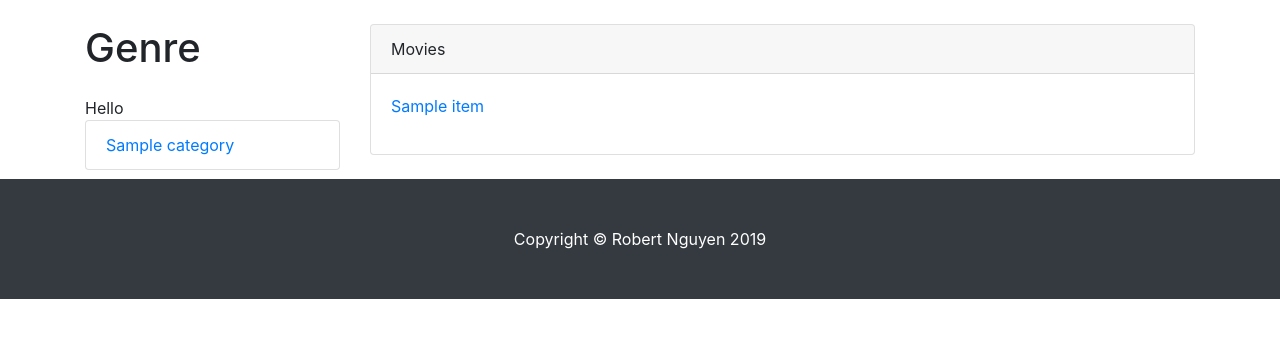
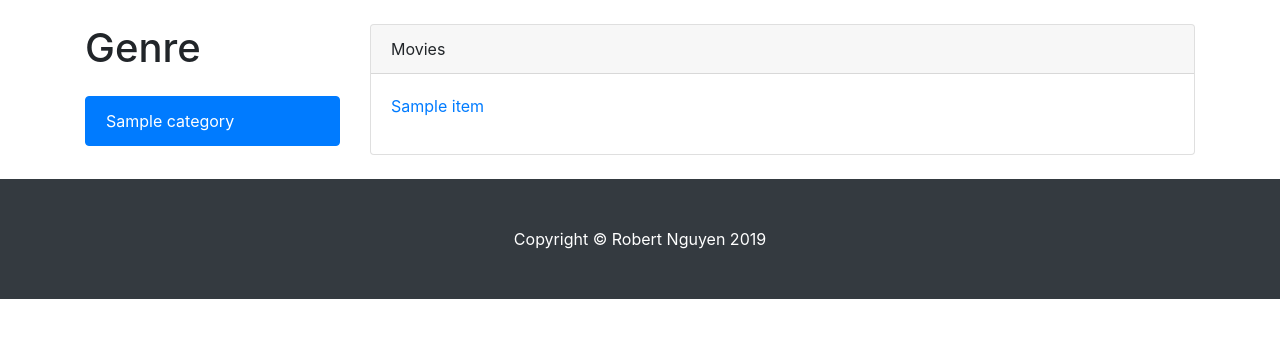
Before and after one commit to MinhNNguyen/catalogApplication, a Flask app: a page that uses templates/category_page.html in a window 1280 px wide. Shown: the part 56-394 px from the top of the page. Run offline with Flask 2, Linux system fonts and the light colour scheme; tables that the repository leaves empty hold one stand-in row (values such as "Sample post"); some libraries are stand-ins or nearby versions.

Commit message:
Updating Content 4

```diff
--- a/templates/category_page.html
+++ b/templates/category_page.html
@@ -8,11 +8,11 @@
 			<div class="list-group">
 				{% for category in categories %}
 					{% if category.id == currentCategory.id %}
-					  Hello
+					  <a href= "{{ url_for('category_page', cat_name = category.name) }}" class="list-group-item active">{{ category.name }}</a>
+					{% else %}
+					  <a href= "{{ url_for('category_page', cat_name = category.name) }}" class="list-group-item">{{ category.name }}</a>
 					{% endif %}
-					<a href= "{{ url_for('category_page', cat_name = category.name) }}" class="list-group-item">{{ category.name }}</a>
 				{% endfor %}
-				<!-- <a href="#" class="list-group-item active">Category 1</a> -->
 			</div>
 		</div>
 
```
